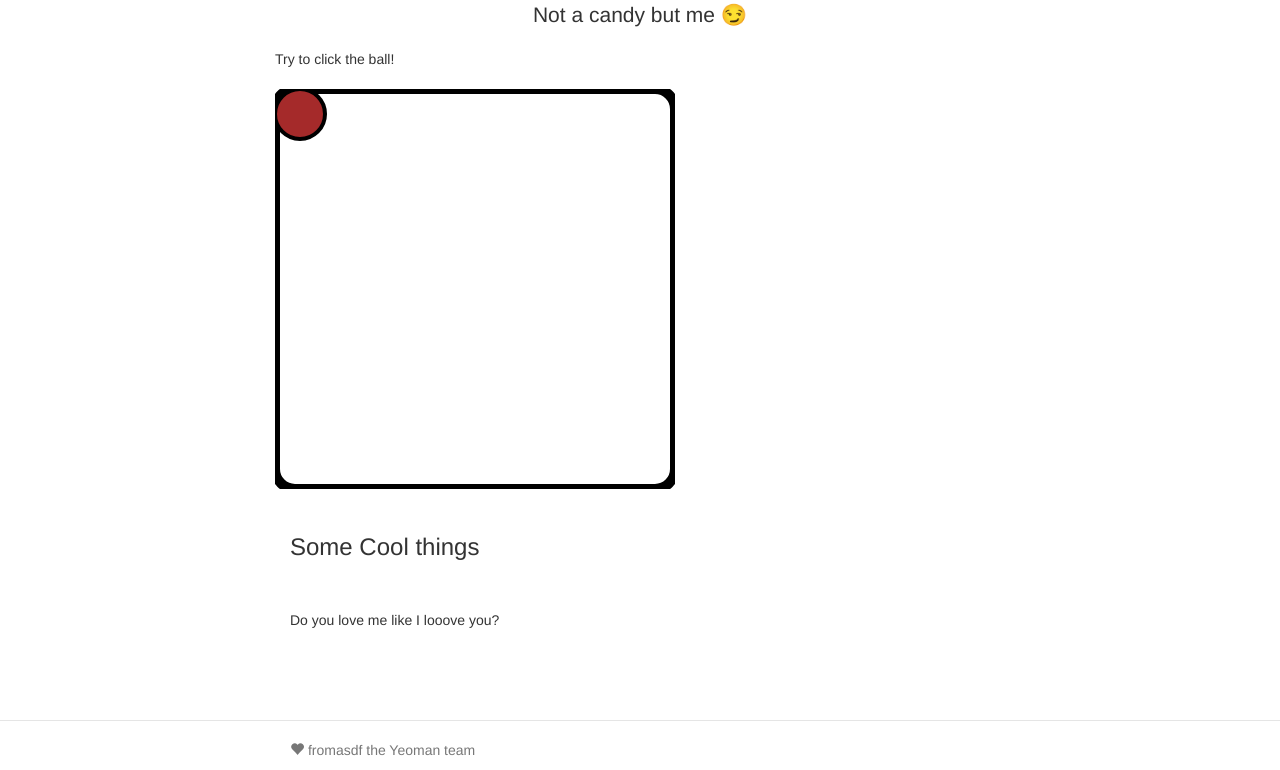
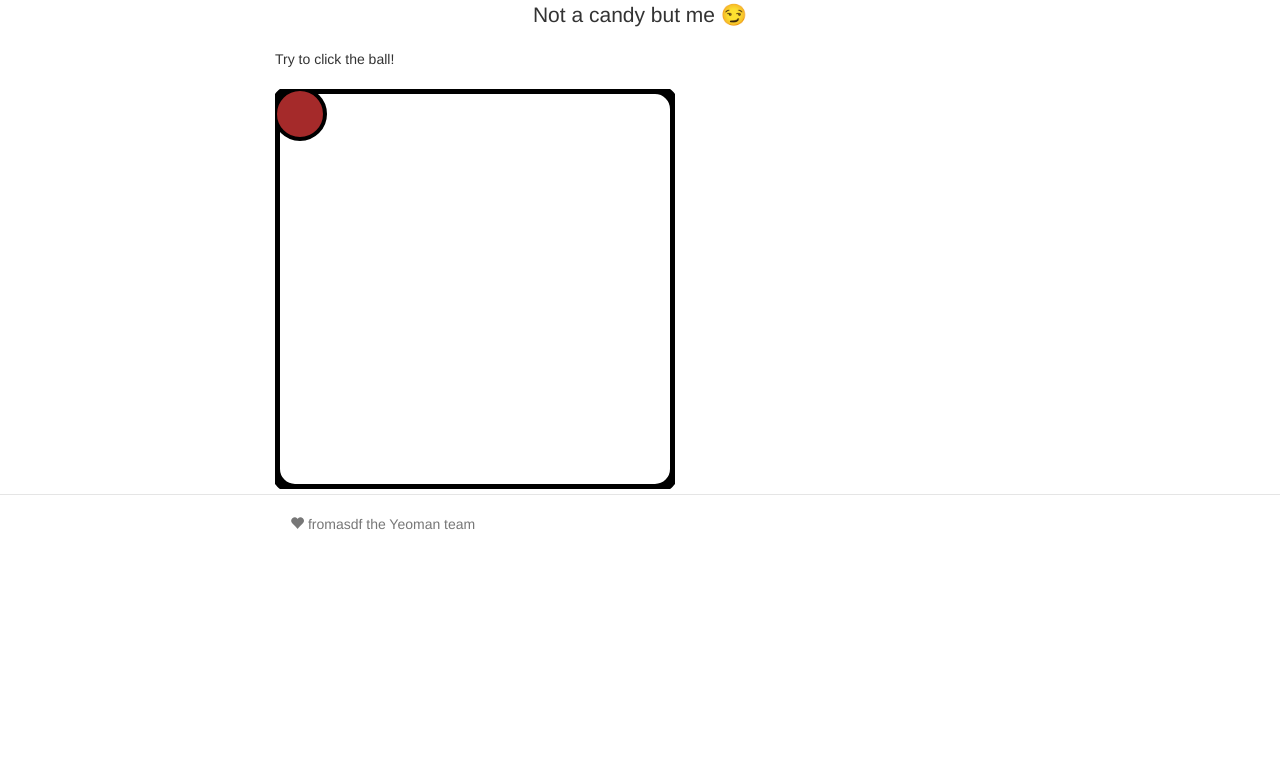
Before and after one commit to 131alexx/Alex-Angularjs-webpage, a website: page index.html at #/about in a window 1280 px wide. Shown: the part 1581-2351 px from the top of the page. After the commit the page ends 2125 px from the top, so only its background shows below. Drawn offline with nearby package versions, Linux system fonts and the light colour scheme; some packages are replaced by stand-ins of ours; files that its build step writes are made by us from their sources.

Commit message:
[FIX] general: remove unnecessary text

```diff
--- a/app/views/main.html
+++ b/app/views/main.html
@@ -41,15 +41,3 @@
         </svg>
     </div>
 </div>
-<div class="marketing">
-    <h3>
-        Some Cool things
-    </h3>
-    <br>
-        <br>
-            <p>
-                Do you love me like I looove you?
-            </p>
-        </br>
-    </br>
-</div>
```
Also changed, not shown: app/views/about.html (+0 -8 lines).
